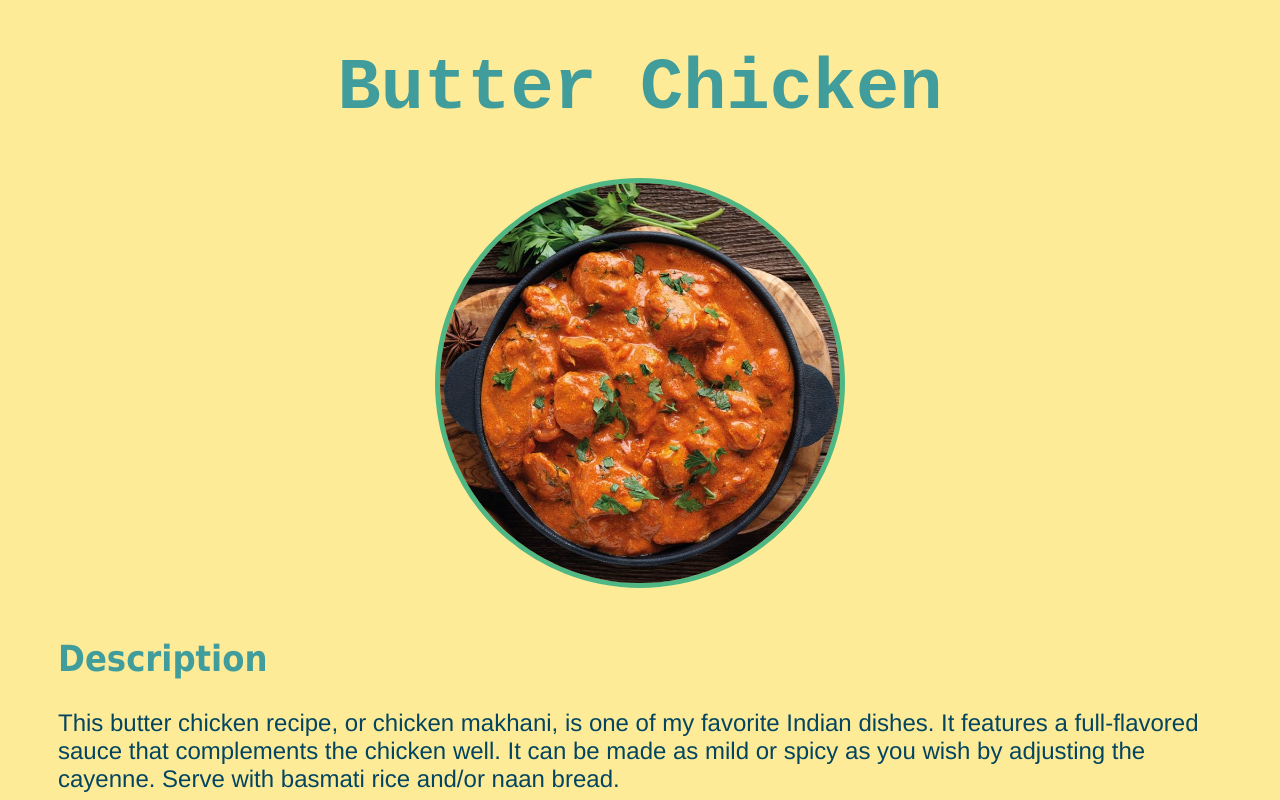
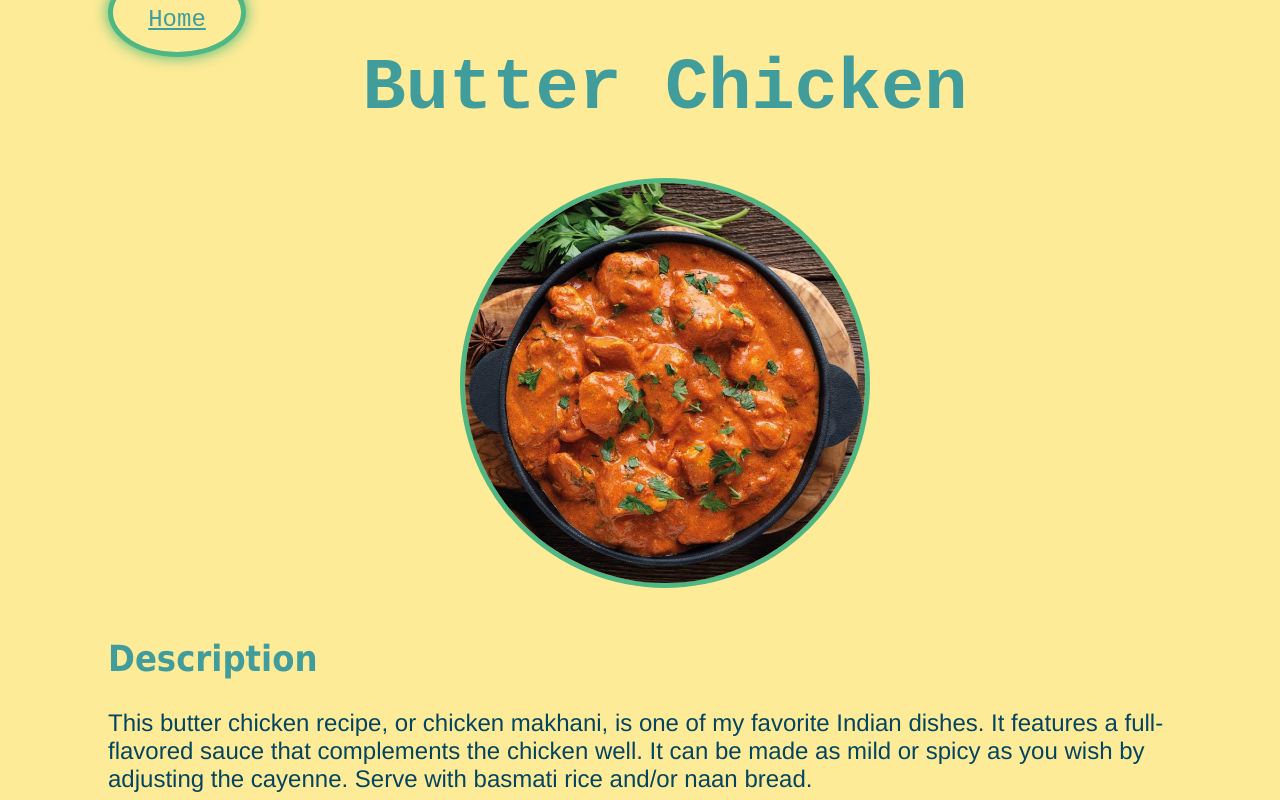
Before and after one commit to khdeej-ay/odin-recipes, a plain HTML site: page recipes/butter-chicken.html in a window 1280 px wide. Shown: the top 800 px of the page. Drawn offline with Linux system fonts and the light colour scheme.

Commit message:
feat: style home links

```diff
--- a/recipes/butter-chicken.html
+++ b/recipes/butter-chicken.html
@@ -7,6 +7,9 @@
     <title>Butter Chicken</title>
 </head>
 <body>
+    <header>
+        <a href="../index.html" class="home">Home</a>
+    </header>
     <div>
         <h1>Butter Chicken</h1>
         <img src="../images/butter-chicken.jpg" alt="A pot of butter chicken">
@@ -44,6 +47,6 @@
             <li>Serve over rice with naan.</li>
         </ol>
     </div>
-    <a href="../index.html">Back to Menu</a>
+    <!-- <a href="../index.html">Back to Menu</a> -->
 </body>
 </html>
--- a/styles.css
+++ b/styles.css
@@ -1,7 +1,7 @@
 body {
     background-color: #FEEB97;
     padding-top: auto;
-    padding-left: 50px;
+    padding-left: 100px;
     padding-right: 50px;
     padding-bottom: 50px;
 }
@@ -68,3 +68,43 @@ div {
     border: 10px;
     border-color: #4FB783;
 }
+
+a {
+    font-size: 32px;
+    font-family: 'Ubuntu Mono', monospace;
+    text-align: center;
+}
+
+.home {
+    font-size: 24px;
+    font-family: 'Ubuntu Mono', monospace;
+    text-align: center;
+    transform: translateY(-2.0rem);
+    position: fixed;
+    height: 4rem;
+    width: 8rem;
+    line-height: 4.0rem;
+    left: auto;
+    top: 0px;
+    background-color: #FEEB97;
+    box-shadow: 0px 0px 15px #3fb67a;
+    border-radius: 50%;
+    border: 5px solid #4FB783;
+    display: block;
+}
+
+a:link {
+    color: #409d9b;
+}
+
+a:visited {
+    color: #409d9b;
+}
+
+a:hover {
+    color: #4FB783;
+}
+
+a:active {
+    color: #4FB783;
+}
```
Also changed, not shown: recipes/chicken-biryani.html (+3 -0 lines), recipes/garlic-naan.html (+3 -0 lines).
